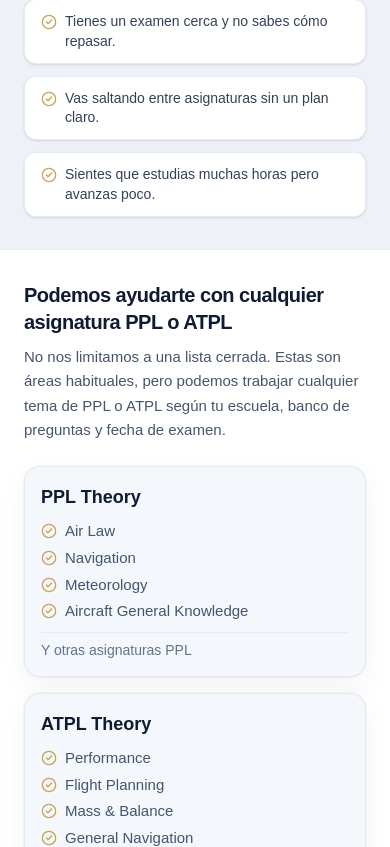
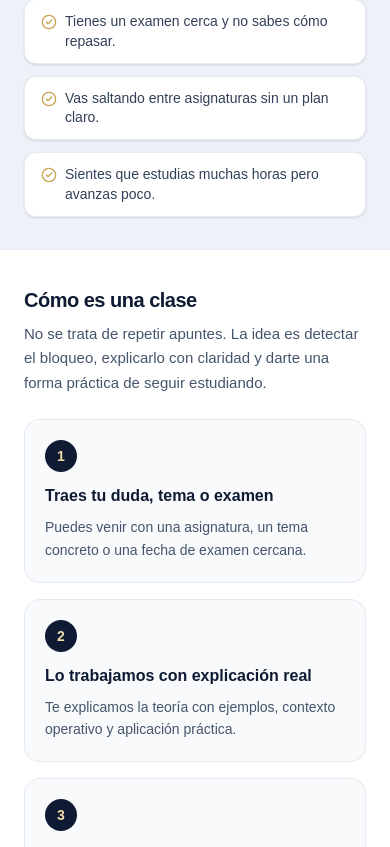
Before and after one commit to qyvykh2df7-bot/flypath-career-planner, a Next.js app: page /clases-ppl-atpl in a window 390 px wide. Shown: the part 1153-2000 px from the top of the page. Built offline with nearby package versions, Linux system fonts and the light colour scheme.

Commit message:
Refine consultation CTA button alignment

```diff
--- a/app/clases-ppl-atpl/page.tsx
+++ b/app/clases-ppl-atpl/page.tsx
@@ -4,7 +4,6 @@ import Image from "next/image";
 import Link from "next/link";
 import { FlyPathPlatformHeader } from "@/components/FlyPathPlatformHeader";
 import { FlyPathTeamSection } from "@/components/FlyPathTeamSection";
-import { useRouter } from "next/navigation";
 import { useCallback, useEffect, useRef, useState, type MouseEvent } from "react";
 import {
   ArrowRight,
@@ -19,10 +18,9 @@ const MAIN_TOAST = "Clases PPL/ATPL próximamente";
 /** Sustituir por URLs reales de Cal.com cuando estén disponibles */
 const CALCOM_PPL_ATPL_CLASS_URL = "#";
 const CALCOM_PPL_ATPL_PACK_URL = "#";
+const CALCOM_PPL_ATPL_CALL_URL = "#";
 
-/** Sustituir por ruta real cuando ATPL Planner esté disponible (p. ej. "/atpl-planner") */
-const ATPL_PLANNER_HREF = "#";
-const ATPL_PLANNER_TOAST = "Próximamente";
+const ATPL_PLANNER_HREF = "/atpl-planner";
 
 const HERO_HIGHLIGHTS = [
   "PPL Theory",
@@ -57,65 +55,59 @@ const TEAM = [
   },
 ] as const;
 
-const SUBJECT_WORK = [
-  {
-    title: "PPL Theory",
-    items: ["Air Law", "Navigation", "Meteorology", "Aircraft General Knowledge"],
-    footer: "Y otras asignaturas PPL",
-  },
-  {
-    title: "ATPL Theory",
-    items: ["Performance", "Flight Planning", "Mass & Balance", "General Navigation"],
-    footer: "Y otras asignaturas ATPL",
-  },
-  {
-    title: "Exámenes y estudio",
-    items: [
-      "Repaso antes de examen",
-      "Dudas concretas",
-      "Banco de preguntas con criterio",
-      "Plan semanal de estudio",
-    ],
-  },
-] as const;
-
 const HOW_CLASS_STEPS = [
   {
     step: "1",
     title: "Traes tu duda, tema o examen",
-    text: "Puedes venir con un tema concreto, un examen próximo o una asignatura que se te está atascando.",
+    text: "Puedes venir con una asignatura, un tema concreto o una fecha de examen cercana.",
   },
   {
     step: "2",
-    title: "Lo explicamos con contexto",
-    text: "Trabajamos teoría, ejemplos y aplicación real para que entiendas el porqué, no solo la respuesta.",
+    title: "Lo trabajamos con explicación real",
+    text: "Te explicamos la teoría con ejemplos, contexto operativo y aplicación práctica.",
   },
   {
     step: "3",
-    title: "Sales con plan de estudio",
-    text: "Te llevas próximos pasos, prioridades de repaso y una forma más ordenada de seguir.",
+    title: "Sales con plan en el ATPL Planner",
+    text: "Te llevas próximos pasos, sesiones recomendadas y objetivos claros para seguir estudiando dentro del ATPL Planner.",
   },
 ] as const;
 
 const MODALITIES = [
   {
-    title: "Clase individual",
+    title: "Clase individual online",
     tag: "Clase puntual",
-    price: "49 €",
-    text: "Para resolver dudas concretas, reforzar una asignatura o preparar una explicación desde cero.",
+    price: "25 €",
+    text: "Clase enfocada en entender la teoría, resolver bloqueos y preparar exámenes con una explicación clara y aplicada.",
     cta: "Agendar clase",
     href: CALCOM_PPL_ATPL_CLASS_URL,
     featured: false,
   },
   {
-    title: "Pack de clases",
+    title: "Pack de clases + seguimiento",
     tag: "Plan de apoyo",
     price: "Pack 4 clases · 179 €",
-    text: "Para trabajar varias asignaturas, preparar exámenes o seguir un plan de estudio con continuidad.",
+    text: "Para trabajar varias asignaturas con continuidad, comentarios de seguimiento y organización del estudio dentro del ATPL Planner.",
     cta: "Reservar pack",
     href: CALCOM_PPL_ATPL_PACK_URL,
     featured: true,
   },
+] as const;
+
+const PACK_CLASS_OPTIONS = [
+  { classes: 2, price: 55, perClass: "27,50" },
+  { classes: 3, price: 79, perClass: "26,33" },
+  { classes: 4, price: 99, perClass: "24,75" },
+  { classes: 5, price: 119, perClass: "23,80" },
+  { classes: 6, price: 139, perClass: "23,17" },
+] as const;
+
+const PACK_FOLLOWUP_ITEMS = [
+  "clases online",
+  "planificación de sesiones en el planner",
+  "comentarios de seguimiento en Evaluación",
+  "próximos objetivos",
+  "organización antes de examen",
 ] as const;
 
 const TESTIMONIALS = [
@@ -135,8 +127,12 @@ const TESTIMONIALS = [
 
 
 export default function ClasesPplAtplPage() {
-  const router = useRouter();
   const [toast, setToast] = useState<string | null>(null);
+  const [selectedPackClasses, setSelectedPackClasses] = useState<number>(2);
+
+  const selectedPack =
+    PACK_CLASS_OPTIONS.find((option) => option.classes === selectedPackClasses) ??
+    PACK_CLASS_OPTIONS[0];
 
   const scrollToModalities = useCallback(() => {
     document.getElementById("modalidades-clases")?.scrollIntoView({
@@ -145,8 +141,8 @@ export default function ClasesPplAtplPage() {
     });
   }, []);
 
-  const scrollToSubjects = useCallback(() => {
-    document.getElementById("asignaturas-clases")?.scrollIntoView({
+  const scrollToHowClass = useCallback(() => {
+    document.getElementById("como-es-una-clase")?.scrollIntoView({
       behavior: "smooth",
       block: "start",
     });
@@ -237,10 +233,10 @@ export default function ClasesPplAtplPage() {
                 </button>
                 <button
                   type="button"
-                  onClick={scrollToSubjects}
+                  onClick={scrollToHowClass}
                   className="inline-flex min-h-[48px] items-center justify-center gap-2 rounded-2xl border border-white/25 bg-white/10 px-7 py-3 text-[15px] font-semibold text-white backdrop-blur-sm transition hover:border-white/40 hover:bg-white/15 focus-visible:outline-none focus-visible:ring-2 focus-visible:ring-white/30"
                 >
-                  Ver asignaturas
+                  Cómo funciona
                   <ArrowRight className="h-4 w-4 shrink-0" aria-hidden />
                 </button>
               </div>
@@ -289,42 +285,49 @@ export default function ClasesPplAtplPage() {
           </div>
         </section>
 
-        {/* 3. Asignaturas */}
+        {/* 3. Cómo es una clase */}
         <section
-          id="asignaturas-clases"
-          className="border-b border-slate-200/70 bg-white py-8 sm:py-9"
+          id="como-es-una-clase"
+          className="border-b border-slate-200/70 bg-white py-9 sm:py-10"
         >
           <div className="mx-auto max-w-6xl px-6 lg:px-10">
-            <h2 className="text-xl font-semibold leading-snug tracking-tight text-[#0f1a33] sm:text-2xl">
-              Podemos ayudarte con cualquier asignatura PPL o ATPL
+            <h2 className="text-xl font-semibold tracking-tight text-[#0f1a33] sm:text-2xl">
+              Cómo es una clase
             </h2>
             <p className="mt-2 max-w-2xl text-[15px] leading-relaxed text-slate-600">
-              No nos limitamos a una lista cerrada. Estas son áreas habituales, pero podemos trabajar
-              cualquier tema de PPL o ATPL según tu escuela, banco de preguntas y fecha de examen.
+              No se trata de repetir apuntes. La idea es detectar el bloqueo, explicarlo con claridad
+              y darte una forma práctica de seguir estudiando.
             </p>
-            <div className="mt-6 grid grid-cols-1 gap-4 md:grid-cols-3">
-              {SUBJECT_WORK.map((block) => (
-                <div
-                  key={block.title}
-                  className="rounded-2xl border border-slate-200/80 bg-[#f4f7fb] p-4 shadow-[0_10px_28px_rgba(15,26,51,0.05)] ring-1 ring-black/[0.03] sm:p-5"
+            <ol className="mt-6 grid grid-cols-1 gap-4 md:grid-cols-3">
+              {HOW_CLASS_STEPS.map((step) => (
+                <li
+                  key={step.step}
+                  className="relative rounded-2xl border border-slate-200/80 bg-[#f8fafc] p-5"
                 >
-                  <h3 className="text-lg font-semibold text-[#0f1a33]">{block.title}</h3>
-                  <ul className="mt-2.5 space-y-1.5">
-                    {block.items.map((item) => (
-                      <li key={item} className="flex gap-2 text-[15px] leading-snug text-slate-600">
-                        <CheckCircle2 className="mt-0.5 h-4 w-4 shrink-0 text-[#c9a454]" aria-hidden />
-                        {item}
-                      </li>
-                    ))}
-                  </ul>
-                  {"footer" in block && block.footer ? (
-                    <p className="mt-2.5 border-t border-slate-200/70 pt-2 text-[14px] font-medium leading-snug text-slate-500">
-                      {block.footer}
-                    </p>
-                  ) : null}
-                </div>
+                  <span className="inline-flex h-8 w-8 items-center justify-center rounded-full bg-[#0f1a33] text-sm font-semibold text-[#f2ddaa]">
+                    {step.step}
+                  </span>
+                  <h3 className="mt-3 text-base font-semibold text-[#0f1a33]">{step.title}</h3>
+                  <p className="mt-2 text-[14px] leading-relaxed text-slate-600">
+                    {step.step === "3" ? (
+                      <>
+                        Te llevas próximos pasos, sesiones recomendadas y objetivos claros para seguir
+                        estudiando dentro del{" "}
+                        <Link
+                          href={ATPL_PLANNER_HREF}
+                          className="font-semibold text-[#7a5a16] underline decoration-[#c9a454]/55 underline-offset-2 hover:text-[#5e4511]"
+                        >
+                          ATPL Planner
+                        </Link>
+                        .
+                      </>
+                    ) : (
+                      step.text
+                    )}
+                  </p>
+                </li>
               ))}
-            </div>
+            </ol>
           </div>
         </section>
 
@@ -344,11 +347,11 @@ export default function ClasesPplAtplPage() {
                   Puedes reservar una clase puntual o trabajar varias sesiones con seguimiento según
                   tus asignaturas y fechas de examen.
                 </p>
-                <div className="mx-auto mt-8 grid max-w-3xl grid-cols-1 items-stretch gap-5 md:max-w-none md:grid-cols-2 md:gap-6">
+                <div className="mx-auto mt-8 flex max-w-3xl flex-col gap-5 md:gap-6">
                   {MODALITIES.map((mod) => (
                     <div
                       key={mod.title}
-                      className={`relative h-full ${mod.featured ? "order-first md:order-none" : ""}`}
+                      className="relative h-full"
                     >
                       {mod.featured ? (
                         <span className="pointer-events-none absolute -top-3 left-1/2 z-10 inline-flex -translate-x-1/2 rounded-full border border-[#c9a454] bg-[#c9a454] px-3 py-1 text-[10px] font-semibold uppercase tracking-[0.14em] text-[#0f1a33] shadow-sm">
@@ -378,9 +381,64 @@ export default function ClasesPplAtplPage() {
                               mod.featured ? "text-[#7a5a16]" : "text-[#0f1a33]"
                             }`}
                           >
-                            {mod.price}
+                            {mod.featured
+                              ? `Pack ${selectedPack.classes} clases · ${selectedPack.price} €`
+                              : mod.price}
                           </p>
-                          <p className="mt-2 text-[15px] leading-relaxed text-slate-600">{mod.text}</p>
+                          {mod.featured ? (
+                            <div className="mt-2 space-y-2">
+                              <label
+                                htmlFor="pack-class-count"
+                                className="block text-[12px] font-semibold uppercase tracking-[0.08em] text-slate-500"
+                              >
+                                Número de clases
+                              </label>
+                              <select
+                                id="pack-class-count"
+                                value={selectedPackClasses}
+                                onChange={(e) => setSelectedPackClasses(Number(e.target.value))}
+                                className="w-full rounded-lg border border-slate-300 bg-white px-3 py-2 text-[14px] font-medium text-[#0f1a33] focus:outline-none focus:ring-2 focus:ring-[#c9a454]/45"
+                              >
+                                {PACK_CLASS_OPTIONS.map((option) => (
+                                  <option key={option.classes} value={option.classes}>
+                                    {option.classes} clases
+                                  </option>
+                                ))}
+                              </select>
+                              <p className="text-[15px] leading-relaxed text-slate-600">{mod.text}</p>
+                              <p className="text-[14px] font-semibold text-[#7a5a16]">
+                                {selectedPack.perClass} €/clase aprox.
+                              </p>
+                              <p className="text-[13px] text-slate-500">
+                                Más clases = más seguimiento y mejor precio por sesión.
+                              </p>
+                              <ul className="space-y-1.5 rounded-lg border border-slate-200/80 bg-slate-50/90 p-3">
+                                {PACK_FOLLOWUP_ITEMS.map((item) => (
+                                  <li key={item} className="flex gap-2 text-[13px] leading-snug text-slate-600">
+                                    <CheckCircle2 className="mt-0.5 h-4 w-4 shrink-0 text-[#c9a454]" aria-hidden />
+                                    {item}
+                                  </li>
+                                ))}
+                              </ul>
+                            </div>
+                          ) : (
+                            <div className="mt-2 space-y-2">
+                              <p className="text-[15px] leading-relaxed text-slate-600">{mod.text}</p>
+                              <ul className="space-y-1.5 rounded-lg border border-slate-200/80 bg-slate-50/90 p-3">
+                                {[
+                                  "explicación clara y estructurada",
+                                  "teoría aplicada a la aviación real",
+                                  "preparación PPL o ATPL",
+                                  "sesión personalizada online",
+                                ].map((item) => (
+                                  <li key={item} className="flex gap-2 text-[13px] leading-snug text-slate-600">
+                                    <CheckCircle2 className="mt-0.5 h-4 w-4 shrink-0 text-[#c9a454]" aria-hidden />
+                                    {item}
+                                  </li>
+                                ))}
+                              </ul>
+                            </div>
+                          )}
                         </div>
                         <div className="mt-auto pt-6">
                           <a
@@ -392,7 +450,9 @@ export default function ClasesPplAtplPage() {
                                 : "border border-[#0f1a33]/20 bg-[#0f1a33] text-white hover:bg-[#16264a] focus-visible:ring-[#0f1a33]/40"
                             }`}
                           >
-                            {mod.cta}
+                            {mod.featured
+                              ? `Reservar pack de ${selectedPack.classes} clases`
+                              : mod.cta}
                           </a>
                         </div>
                       </div>
@@ -402,30 +462,32 @@ export default function ClasesPplAtplPage() {
           </div>
         </section>
 
-        {/* 5. Cómo es una clase */}
-        <section className="border-b border-slate-200/70 bg-white py-9 sm:py-10">
-          <div className="mx-auto max-w-6xl px-6 lg:px-10">
-            <h2 className="text-xl font-semibold tracking-tight text-[#0f1a33] sm:text-2xl">
-              Cómo es una clase
-            </h2>
-            <p className="mt-2 max-w-2xl text-[15px] leading-relaxed text-slate-600">
-              No se trata de repetir apuntes. La idea es detectar el bloqueo, explicarlo con claridad
-              y darte una forma práctica de seguir estudiando.
-            </p>
-            <ol className="mt-6 grid grid-cols-1 gap-4 md:grid-cols-3">
-              {HOW_CLASS_STEPS.map((step) => (
-                <li
-                  key={step.step}
-                  className="relative rounded-2xl border border-slate-200/80 bg-[#f8fafc] p-5"
-                >
-                  <span className="inline-flex h-8 w-8 items-center justify-center rounded-full bg-[#0f1a33] text-sm font-semibold text-[#f2ddaa]">
-                    {step.step}
-                  </span>
-                  <h3 className="mt-3 text-base font-semibold text-[#0f1a33]">{step.title}</h3>
-                  <p className="mt-2 text-[14px] leading-relaxed text-slate-600">{step.text}</p>
-                </li>
-              ))}
-            </ol>
+        {/* 5. Videollamada inicial */}
+        <section className="border-b border-slate-200/70 bg-gradient-to-b from-[#f8fafc] via-white to-[#f8fafc] py-7 sm:py-8">
+          <div className="mx-auto max-w-5xl px-6 lg:px-10">
+            <div className="rounded-3xl border border-[#c9a454]/25 bg-white px-5 py-5 shadow-[0_18px_40px_rgba(15,26,51,0.08)] ring-1 ring-[#c9a454]/15 sm:px-6 sm:py-5">
+              <div className="flex flex-col gap-4 text-center sm:gap-5 lg:flex-row lg:items-center lg:justify-between lg:gap-8 lg:text-left">
+                <div className="min-w-0">
+                  <h2 className="text-[1.5rem] font-semibold tracking-tight text-[#0f1a33] sm:text-[1.65rem]">
+                    ¿No sabes qué opción elegir?
+                  </h2>
+                  <p className="mt-2 max-w-3xl text-[15px] leading-relaxed text-slate-600">
+                    Reserva una videollamada inicial de 10–15 minutos y vemos qué asignatura te está
+                    bloqueando, si necesitas una clase puntual o seguimiento, y cómo podemos ayudarte de
+                    forma más útil.
+                  </p>
+                </div>
+                <div className="flex justify-center lg:justify-end">
+                  <a
+                    href={CALCOM_PPL_ATPL_CALL_URL}
+                    onClick={(e) => handleCalLinkClick(e, CALCOM_PPL_ATPL_CALL_URL)}
+                    className="inline-flex min-h-[44px] items-center justify-center whitespace-nowrap rounded-2xl border border-[#c9a454] bg-[#c9a454] px-5 py-2 text-[15px] font-semibold leading-none text-[#0f1a33] shadow-[0_10px_24px_rgba(201,164,84,0.33)] transition hover:border-[#ddb75c] hover:bg-[#ddb75c] focus-visible:outline-none focus-visible:ring-2 focus-visible:ring-[#c9a454]/50 sm:px-6"
+                  >
+                    Reservar videollamada
+                  </a>
+                </div>
+              </div>
+            </div>
           </div>
         </section>
 
@@ -466,11 +528,11 @@ export default function ClasesPplAtplPage() {
         <section className="bg-gradient-to-b from-[#f8fafc] to-white py-10 sm:py-12">
           <div className="mx-auto max-w-3xl px-6 text-center lg:px-10">
             <h2 className="text-2xl font-semibold tracking-tight text-[#0f1a33] sm:text-3xl">
-              Refuerza tus asignaturas antes de que se conviertan en un bloqueo
+              Deja de estudiar a ciegas
             </h2>
             <p className="mt-3 text-[15px] leading-relaxed text-slate-600 sm:text-base">
-              Si una asignatura se atasca, no esperes al último momento. Agenda una clase y trabaja
-              el problema con una explicación clara.
+              Te ayudamos a entender la teoría, organizar tu estudio y llegar al examen con más
+              claridad.
             </p>
             <div className="mt-6 flex flex-col items-center justify-center gap-3 sm:flex-row sm:flex-wrap">
               <button
@@ -480,20 +542,13 @@ export default function ClasesPplAtplPage() {
               >
                 Agendar clase
               </button>
-              <button
-                type="button"
-                onClick={() => {
-                  if (ATPL_PLANNER_HREF === "#") {
-                    setToast(ATPL_PLANNER_TOAST);
-                    return;
-                  }
-                  router.push(ATPL_PLANNER_HREF);
-                }}
+              <a
+                href={CALCOM_PPL_ATPL_CALL_URL}
+                onClick={(e) => handleCalLinkClick(e, CALCOM_PPL_ATPL_CALL_URL)}
                 className="inline-flex min-h-[48px] w-full items-center justify-center gap-2 rounded-2xl border border-slate-300 bg-white px-8 py-3 text-[15px] font-semibold text-[#0f1a33] shadow-sm transition hover:border-[#c9a454]/45 hover:bg-[#fffdf8] focus-visible:outline-none focus-visible:ring-2 focus-visible:ring-[#c9a454]/35 sm:w-auto"
               >
-                ATPL Planner
-                <ArrowRight className="h-4 w-4 shrink-0" aria-hidden />
-              </button>
+                Reservar videollamada
+              </a>
             </div>
           </div>
         </section>
```
Also changed, not shown: app/ingles-aeronautico/page.tsx (+73 -5 lines).
